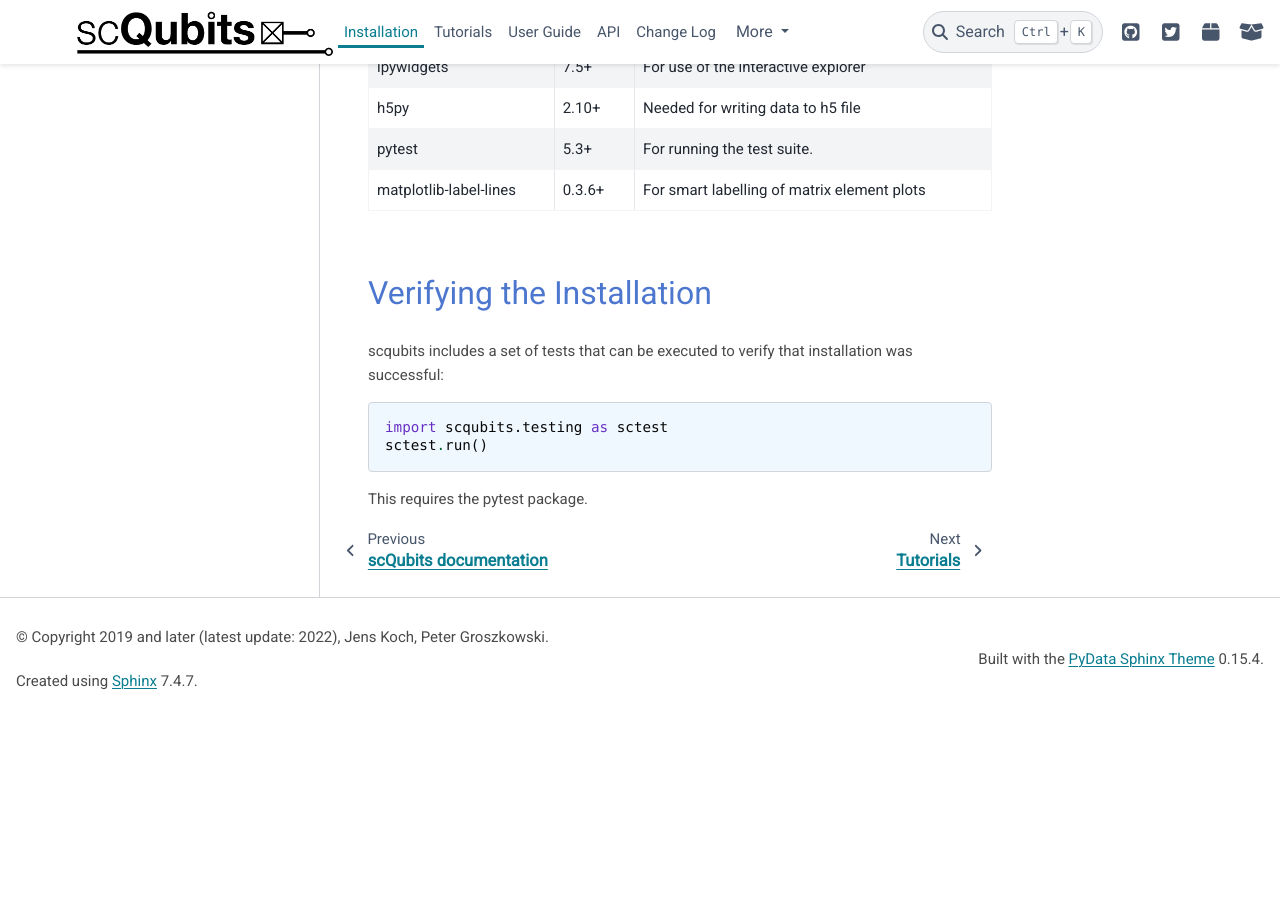
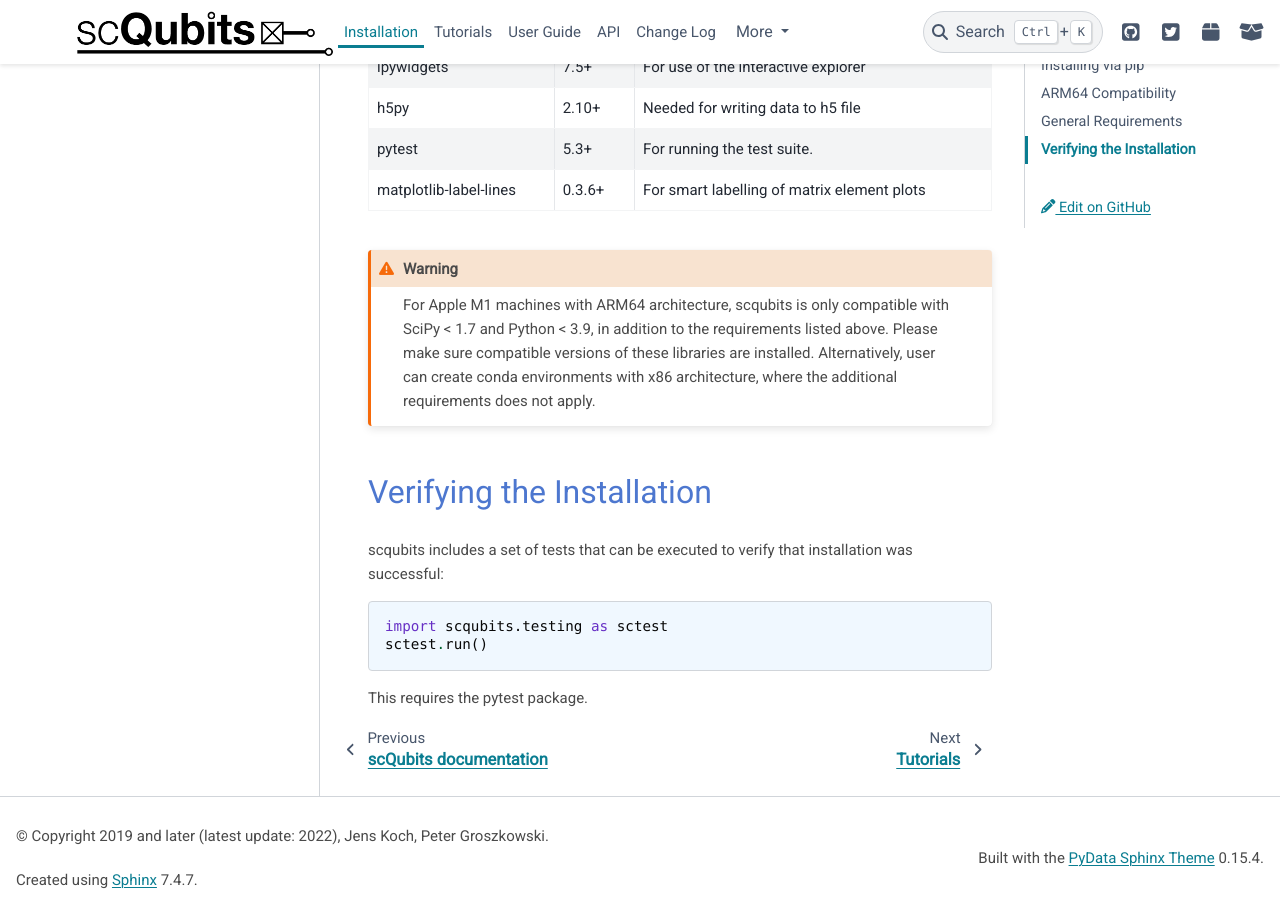
Before and after one commit to scqubits/scqubits-doc, a Sphinx documentation site: the page built from docs/source/installation.rst, in a window 1280 px wide and 900 px high, scrolled down 1705 px. Built offline with Sphinx 7.4.7 and the PyData theme 0.15.4, drawn with Linux system fonts in a browser that asks for light colours; pages that are not in the unit, such as notebooks, are missing from menus; before the commit the page ends 2414 px from its top, so only the background shows below that.

Commit message:
add ARM warning

```diff
--- a/docs/source/installation.rst
+++ b/docs/source/installation.rst
@@ -96,8 +96,9 @@ The following packages are optional:
 +------------------------+--------------+-----------------------------------------------------+
 
 
+.. warning::
 
-
+   For Apple M1 machines with ARM64 architecture, scqubits is only compatible with SciPy < 1.7 and Python < 3.9, in addition to the requirements listed above. Please make sure compatible versions of these libraries are installed. Alternatively, user can create conda environments with x86 architecture, where the additional requirements does not apply.
 
 .. _install-verify:
 
```
